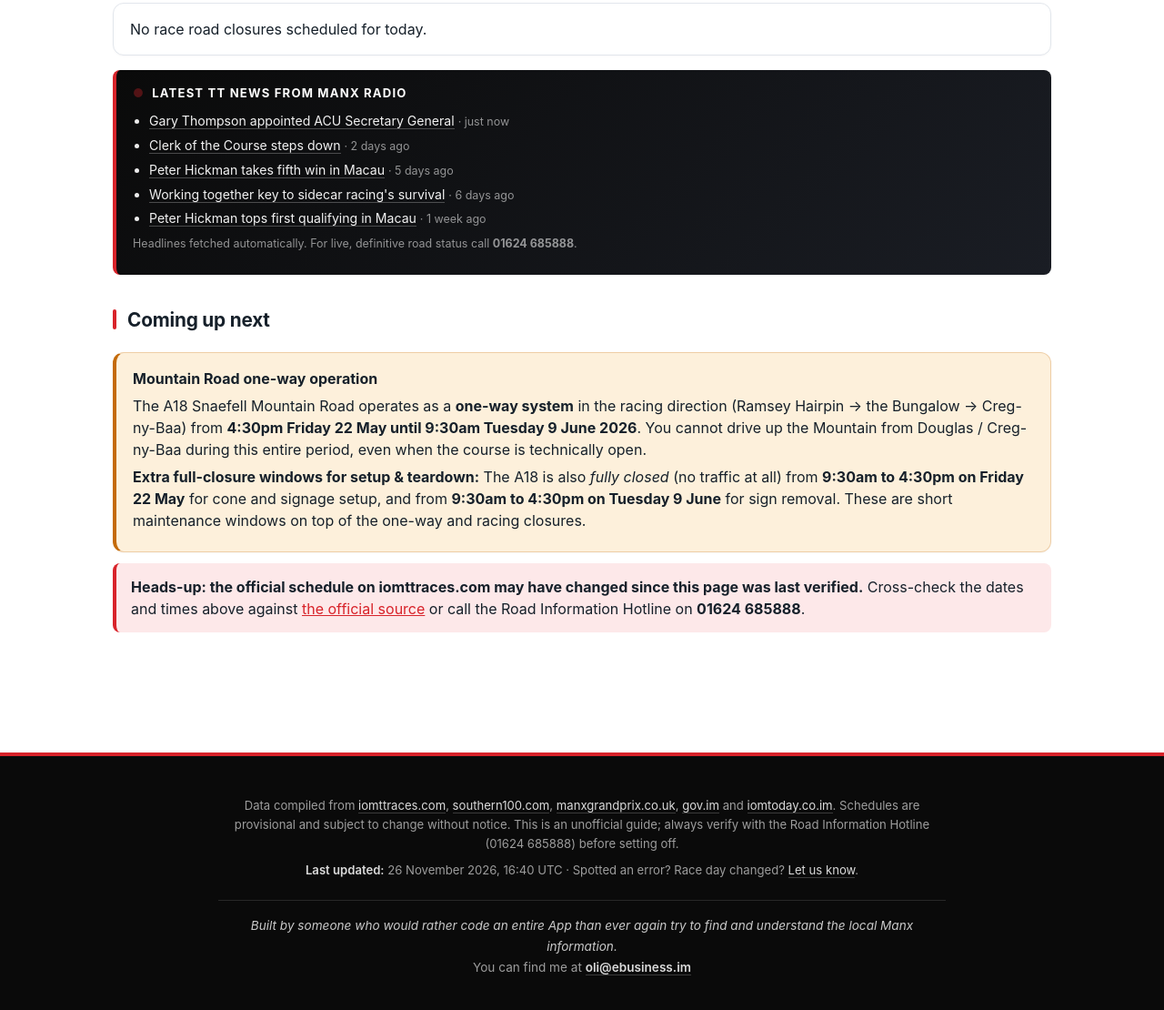
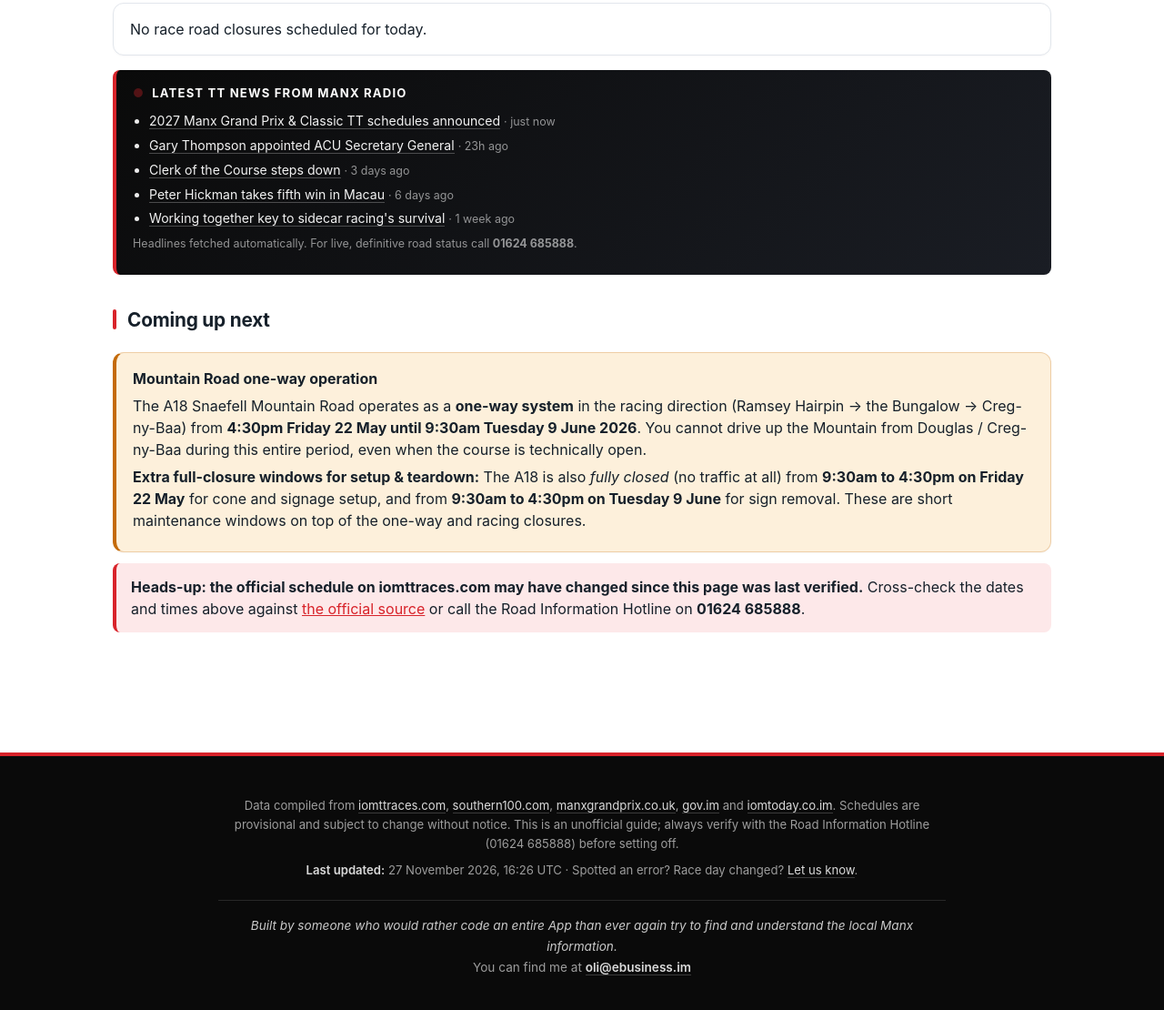
Before and after one commit to Lordofmann/iom-road-closures, a plain HTML site: page index.html in a window 1280 px wide. Shown: the part 472-1582 px from the top of the page at 91% size. Drawn offline with Linux system fonts and the light colour scheme.

Commit message:
Auto-update: news + timestamp 2026-11-27 16:26 UTC

```diff
--- a/data/alerts.json
+++ b/data/alerts.json
@@ -1,4 +1,4 @@
 {
-  "last_fetch": "2026-11-26T16:40:30Z",
+  "last_fetch": "2026-11-27T16:26:12Z",
   "items": []
 }
--- a/data/schedule-tt-parsed.json
+++ b/data/schedule-tt-parsed.json
@@ -1,5 +1,5 @@
 {
-  "fetched_at": "2026-11-26T16:40:30Z",
+  "fetched_at": "2026-11-27T16:26:12Z",
   "source_url": "https://www.iomttraces.com/racing/page/schedule/",
   "parser_version": "1.0",
   "year_detected": 2027,
@@ -20,7 +20,7 @@
   "validation": {
     "status": "rejected",
     "reasons": [
-      "parsed dates (2027-05-31 - 2027-06-12) span the wrong year for today (2026-11-26)"
+      "parsed dates (2027-05-31 - 2027-06-12) span the wrong year for today (2026-11-27)"
     ],
     "diff_summary": {
       "entries_parsed": 13,
--- a/index.html
+++ b/index.html
@@ -739,11 +739,11 @@
 <div class="auto-news">
 <h3>Latest TT news from Manx Radio</h3>
 <ul>
-<li><a href="https://www.manxradio.com/news/isle-of-man-sport/gary-thompson-appointed-acu-secretary-general/" target="_blank" rel="noopener">Gary Thompson appointed ACU Secretary General</a> <span class="meta">&middot; just now</span></li>
-<li><a href="https://www.manxradio.com/news/isle-of-man-news/clerk-of-the-course-steps-down/" target="_blank" rel="noopener">Clerk of the Course steps down</a> <span class="meta">&middot; 2 days ago</span></li>
-<li><a href="https://www.manxradio.com/news/isle-of-man-sport/peter-hickman-takes-fifth-win-in-macau/" target="_blank" rel="noopener">Peter Hickman takes fifth win in Macau</a> <span class="meta">&middot; 5 days ago</span></li>
-<li><a href="https://www.manxradio.com/news/isle-of-man-news/working-together-key-to-sidecar-racings-survival/" target="_blank" rel="noopener">Working together key to sidecar racing's survival</a> <span class="meta">&middot; 6 days ago</span></li>
-<li><a href="https://www.manxradio.com/news/isle-of-man-sport/peter-hickman-tops-first-qualifying-in-macau/" target="_blank" rel="noopener">Peter Hickman tops first qualifying in Macau</a> <span class="meta">&middot; 1 week ago</span></li>
+<li><a href="https://www.manxradio.com/news/isle-of-man-sport/2027-manx-grand-prix-schedule-announced/" target="_blank" rel="noopener">2027 Manx Grand Prix & Classic TT schedules announced</a> <span class="meta">&middot; just now</span></li>
+<li><a href="https://www.manxradio.com/news/isle-of-man-sport/gary-thompson-appointed-acu-secretary-general/" target="_blank" rel="noopener">Gary Thompson appointed ACU Secretary General</a> <span class="meta">&middot; 23h ago</span></li>
+<li><a href="https://www.manxradio.com/news/isle-of-man-news/clerk-of-the-course-steps-down/" target="_blank" rel="noopener">Clerk of the Course steps down</a> <span class="meta">&middot; 3 days ago</span></li>
+<li><a href="https://www.manxradio.com/news/isle-of-man-sport/peter-hickman-takes-fifth-win-in-macau/" target="_blank" rel="noopener">Peter Hickman takes fifth win in Macau</a> <span class="meta">&middot; 6 days ago</span></li>
+<li><a href="https://www.manxradio.com/news/isle-of-man-news/working-together-key-to-sidecar-racings-survival/" target="_blank" rel="noopener">Working together key to sidecar racing's survival</a> <span class="meta">&middot; 1 week ago</span></li>
 </ul>
 <p class="meta" style="margin-top:8px;">Headlines fetched automatically. For live, definitive road status call <strong>01624&nbsp;685888</strong>.</p>
 </div>
@@ -946,7 +946,7 @@
 
 <footer class="footer">
   <p>Data compiled from <a href="https://www.iomttraces.com/racing/page/schedule/" target="_blank" rel="noopener">iomttraces.com</a>, <a href="https://southern100.com/" target="_blank" rel="noopener">southern100.com</a>, <a href="https://manxgrandprix.co.uk/" target="_blank" rel="noopener">manxgrandprix.co.uk</a>, <a href="https://www.gov.im/about-the-government/departments/infrastructure/highway-services/upcoming-roadworks-and-events-on-roads/" target="_blank" rel="noopener">gov.im</a> and <a href="https://www.iomtoday.co.im/topic/tt" target="_blank" rel="noopener">iomtoday.co.im</a>. Schedules are provisional and subject to change without notice. This is an unofficial guide; always verify with the Road Information Hotline (01624&nbsp;685888) before setting off.</p>
-  <p><strong>Last updated:</strong> <span id="last-updated"><!-- LAST_UPDATED -->26 November 2026, 16:40 UTC<!-- /LAST_UPDATED --></span> &middot; Spotted an error? Race day changed? <a href="mailto:lordofmann@gmail.com?subject=IoM road closures correction">Let us know</a>.</p>
+  <p><strong>Last updated:</strong> <span id="last-updated"><!-- LAST_UPDATED -->27 November 2026, 16:26 UTC<!-- /LAST_UPDATED --></span> &middot; Spotted an error? Race day changed? <a href="mailto:lordofmann@gmail.com?subject=IoM road closures correction">Let us know</a>.</p>
   <p class="credit">
     <em>Built by someone who would rather code an entire App than ever again try to find and understand the local Manx information.</em><br>
     You can find me at <a href="mailto:oli@ebusiness.im">oli@ebusiness.im</a>
```
Also changed, not shown: data/news.json (+7 -1 lines).
